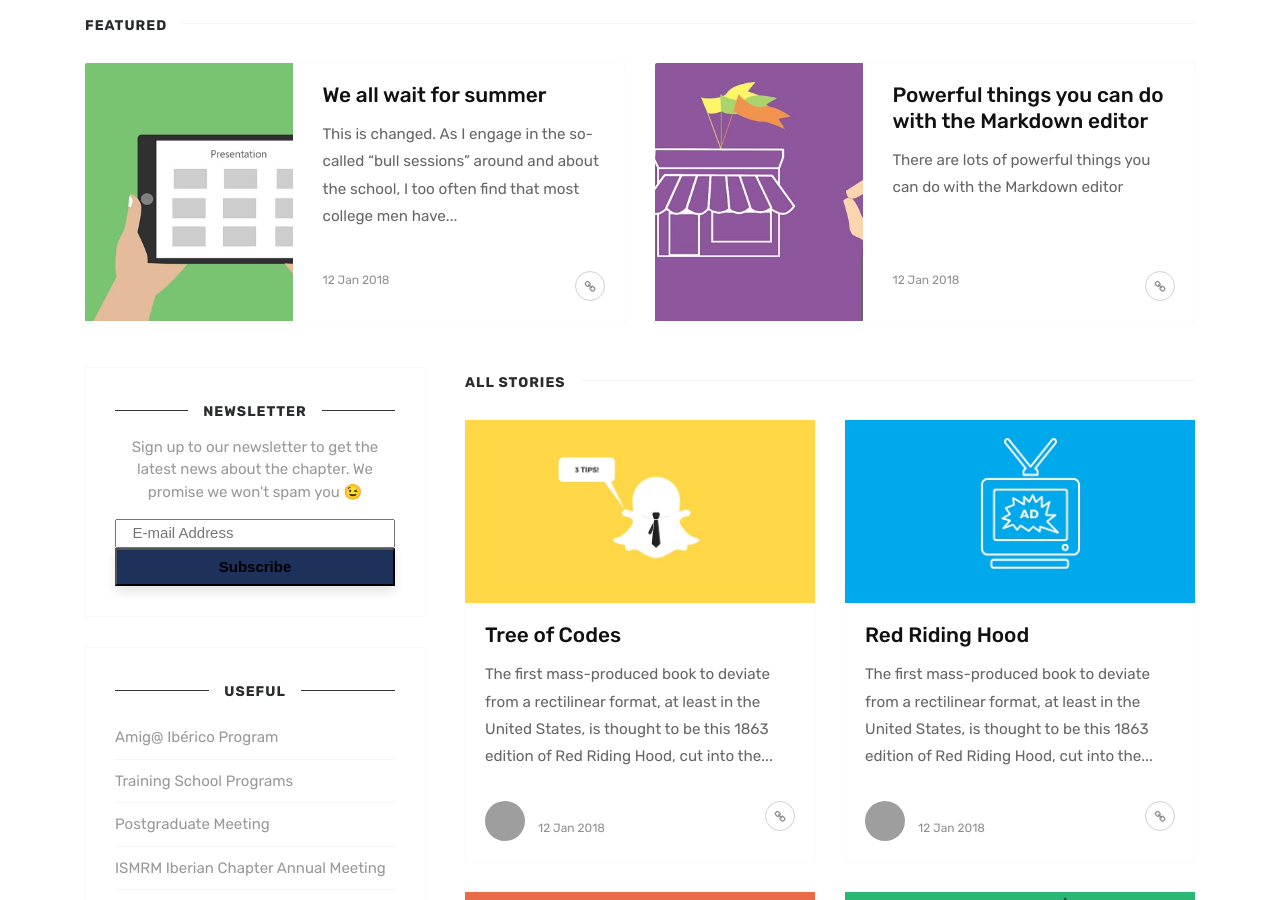
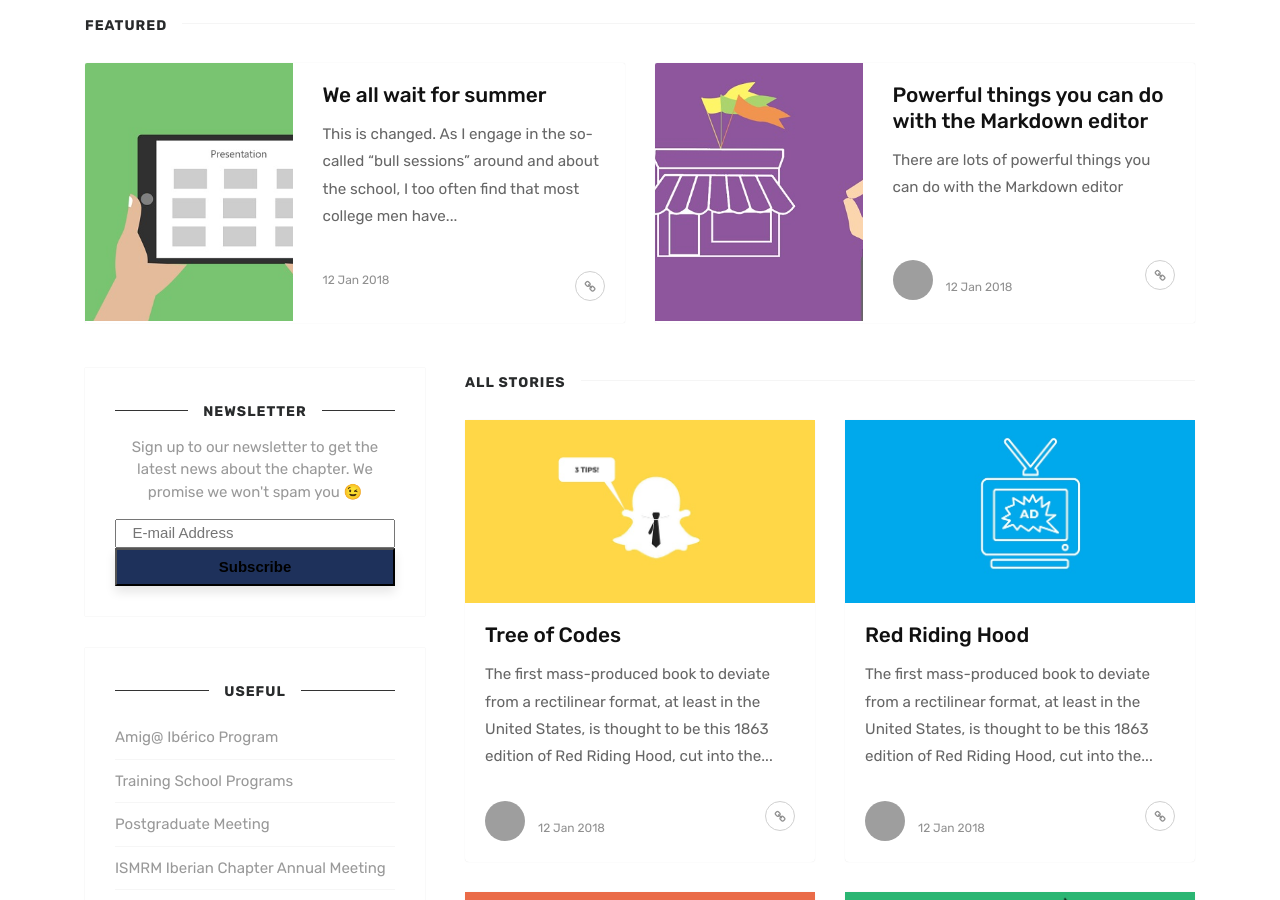
Before and after one commit to ismrm-iberian/ismrm-iberian.github.io, a Jekyll site: the page built from index.html, in a window 1280 px wide and 900 px high, scrolled down 717 px. Built offline with Jekyll 4.4.1, drawn with Linux system fonts in a browser that asks for light colours; the list of posts is cut into pages by our own code; comment, search, counter and statistics services are not loaded; grey boxes are pictures that could not be loaded.

Commit message:
Rescued authors for featured

```diff
--- a/_includes/featuredbox.html
+++ b/_includes/featuredbox.html
@@ -15,6 +15,13 @@
                 <h4 class="card-text">{{ post.excerpt | strip_html | truncatewords:25 }}</h4>
                 <div class="metafooter">
                     <div class="wrapfooter">
+                        {% if post.author %}
+                        <span class="meta-footer-thumb">
+                        <img class="author-thumb" src="https://www.gravatar.com/avatar/{{ author.gravatar }}?s=250&d=mm&r=x" alt="{{ author.display_name }}">
+                        </span>
+                        <span class="author-meta">
+                        <span class="post-name"><a target="_blank" href="{{ author.web }}">{{ author.display_name }}</a></span><br/>
+                        {% endif %}
                         <span class="post-date">{{ post.date | date_to_string }}</span>
                         </span>
                         <span class="post-read-more"><a href="{{ post.url | absolute_url }}" title="Read Story"><i class="fa fa-link"></i></a></span>
```
